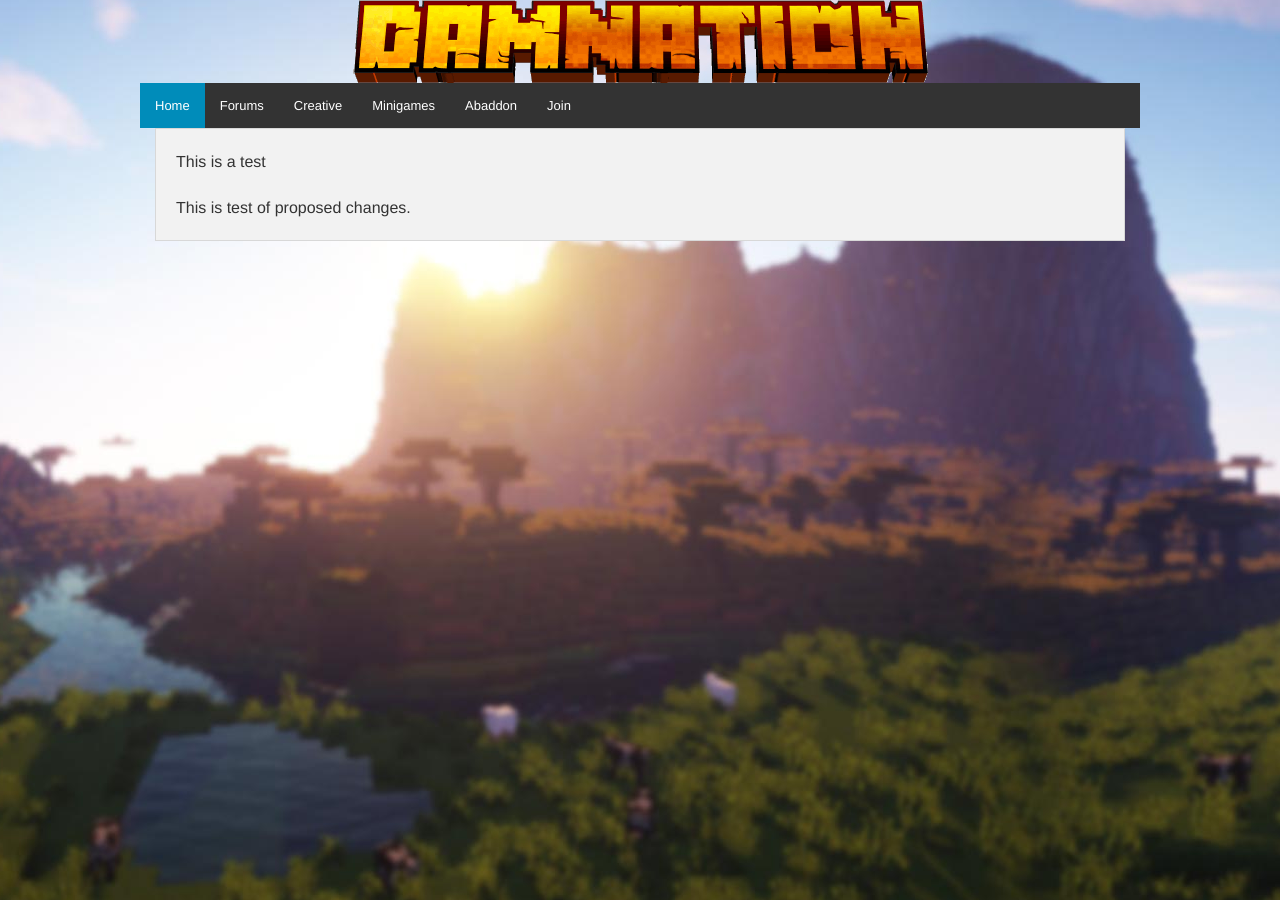
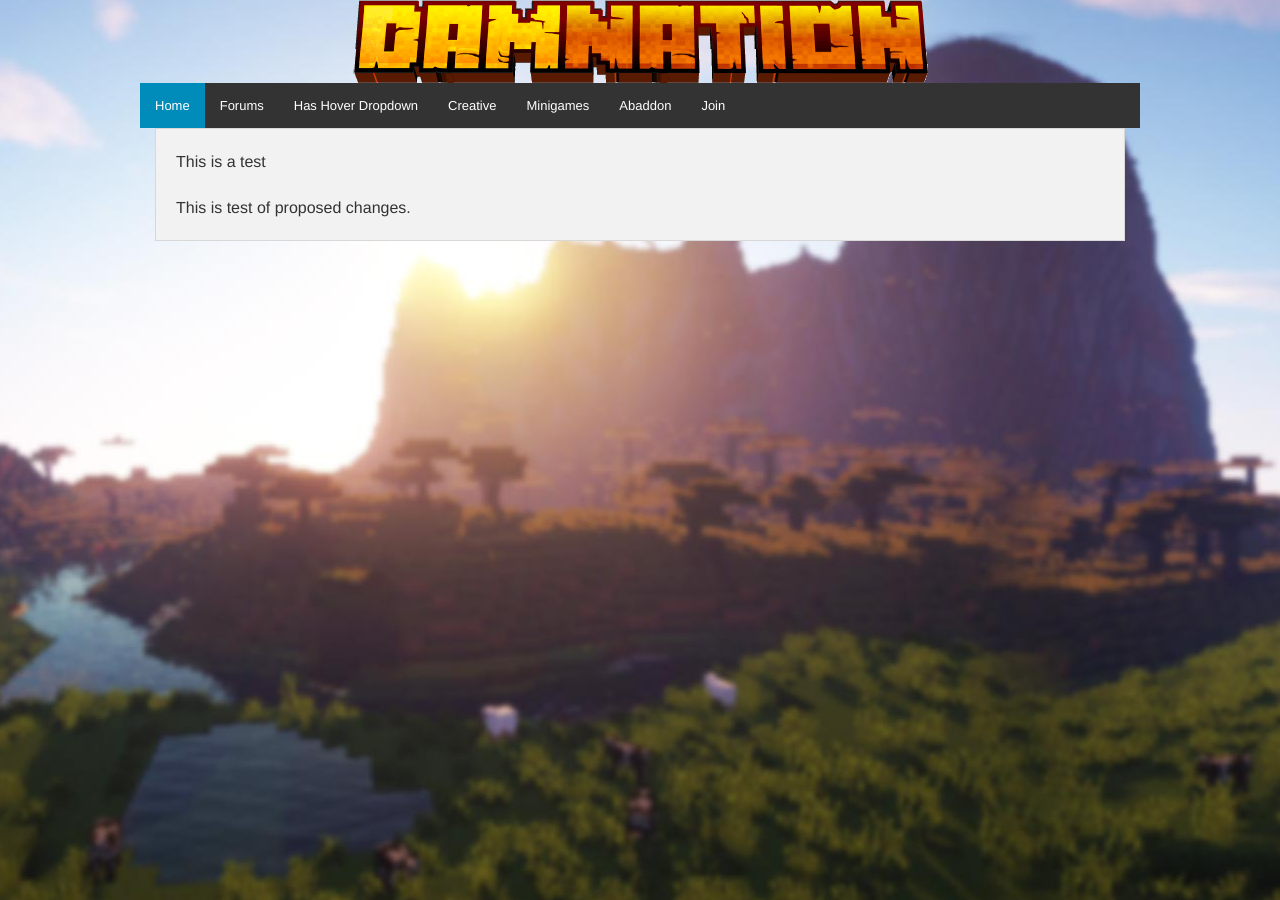
Before and after one commit to damnation-eu/website-beta, a Jekyll site: the page built from index.md, in a window 1280 px wide. Built offline with Jekyll 4.4.1, drawn with Linux system fonts in a browser that asks for light colours.

Commit message:
Foundation dropdown test

```diff
--- a/_includes/nav.html
+++ b/_includes/nav.html
@@ -4,14 +4,12 @@
       <ul class="nav navbar-nav">
         <li class="active"><a href="/website-beta">Home</a></li>
         <li><a href="https://damnation.eu/phpbb/">Forums</a></li>
-        <li class="f-dropdown">
-          <button class="btn btn-primary f-dropdown" type="button" data-toggle="f-dropdown">Dropdown Example
-          <span class="caret"></span></button>
-          <ul class="dropdown-button">
-            <li><a href="#">HTML</a></li>
-            <li><a href="#">CSS</a></li>
-            <li><a href="#">JavaScript</a></li>
-          </ul>
+        <li><a href="#" data-dropdown="hover1" data-options="is_hover:true; hover_timeout:5000">Has Hover Dropdown</a>
+        <ul id="hover1" class="f-dropdown" data-dropdown-content>
+          <li><a href="#">This is a link</a></li>
+          <li><a href="#">This is another</a></li>
+          <li><a href="#">Yet another</a></li>
+        </ul>
         </li>
         <li><a href="/website-beta/creative">Creative</a></li>
         <li><a href="/website-beta/minigames">Minigames</a></li>
```
